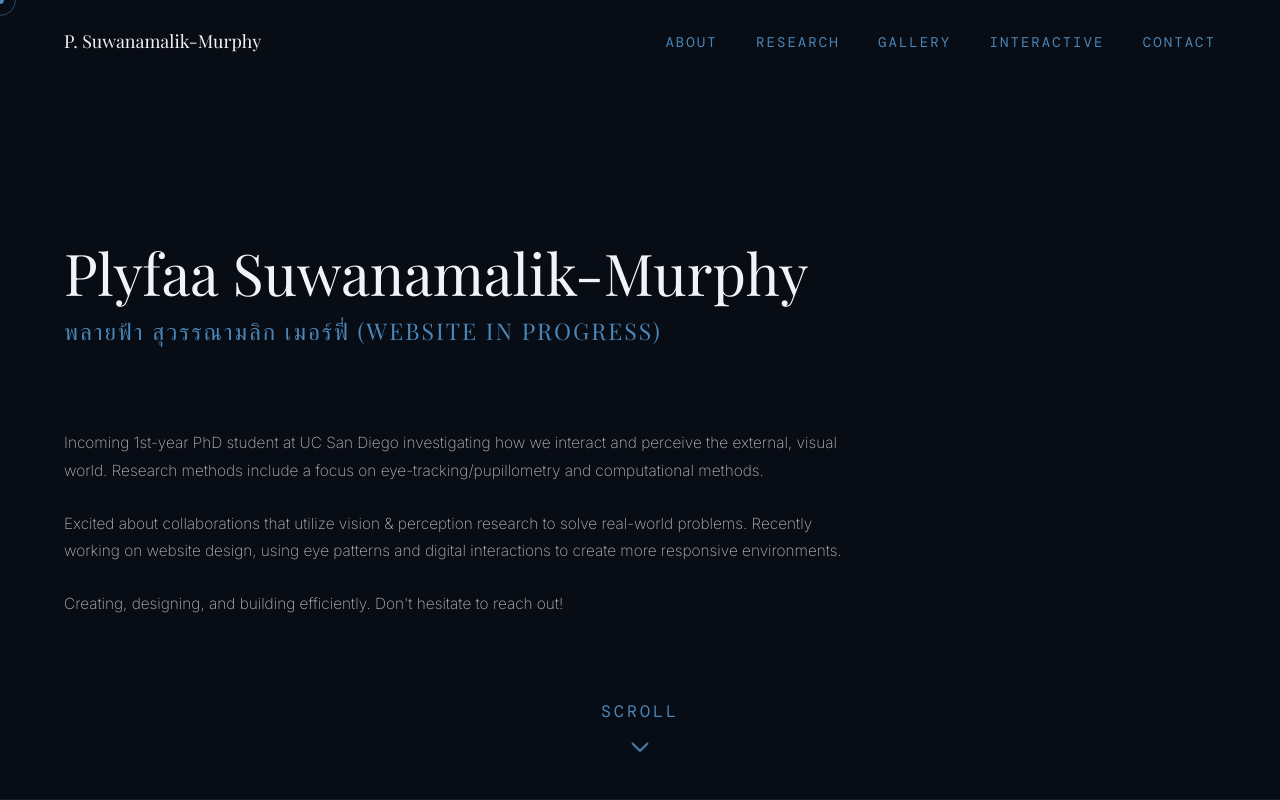
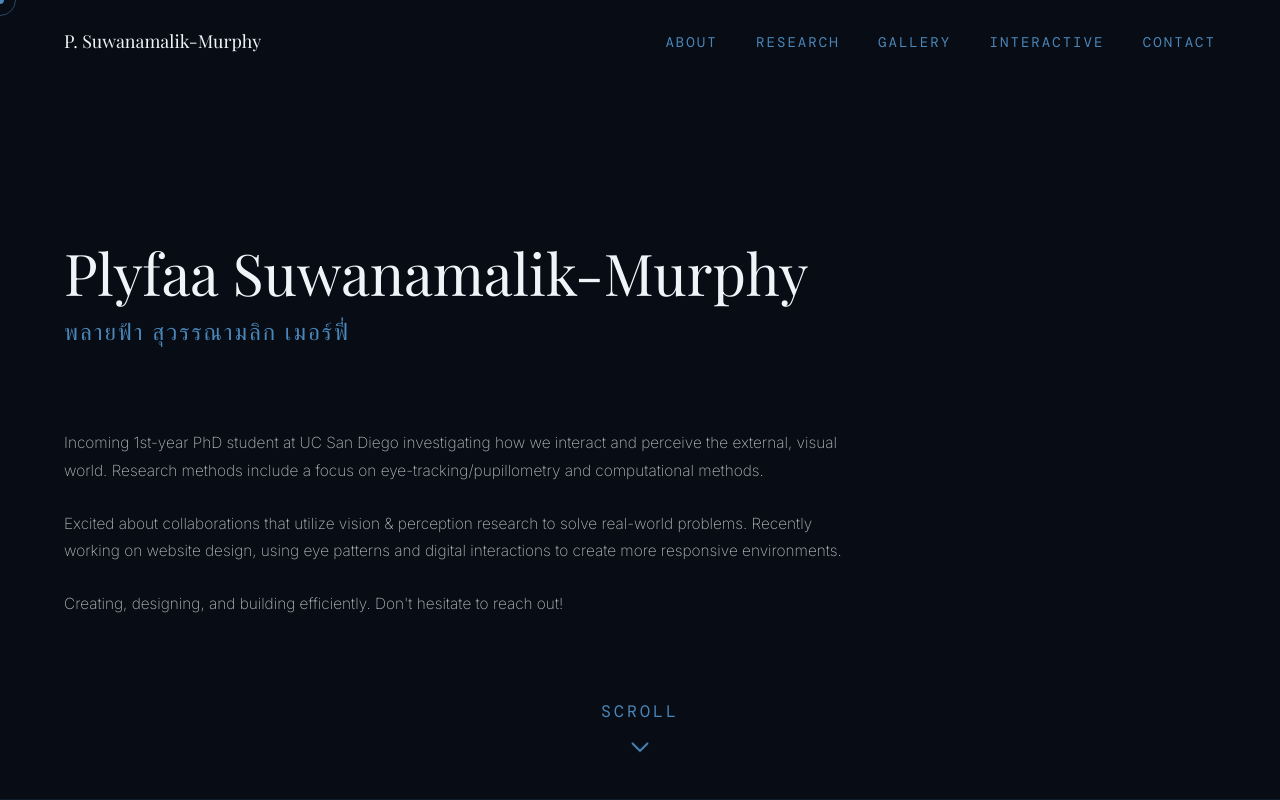
Before and after one commit to plyfaa/plyfaa.github.io, an Astro site: page / in a window 1280 px wide. Shown: the top 800 px of the page. Built offline with nearby package versions, Linux system fonts and the light colour scheme; Astro itself is replaced by a stand-in of ours; a web font is replaced by a local one.

Commit message:
took out website in progress

```diff
--- a/src/pages/index.astro
+++ b/src/pages/index.astro
@@ -35,7 +35,7 @@ import '../styles/global.css';
     <section id="hero">
       <h1 class="hero-name">
         <span class="line">Plyfaa Suwanamalik-Murphy</span>
-        <span class="line thai">พลายฟ้า สุวรรณามลิก เมอร์ฟี่ (WEBSITE IN PROGRESS)</span>
+        <span class="line thai">พลายฟ้า สุวรรณามลิก เมอร์ฟี่</span>
       </h1>
       <p class="hero-desc">
         Incoming 1st-year PhD student at UC San Diego investigating how we interact and
```
